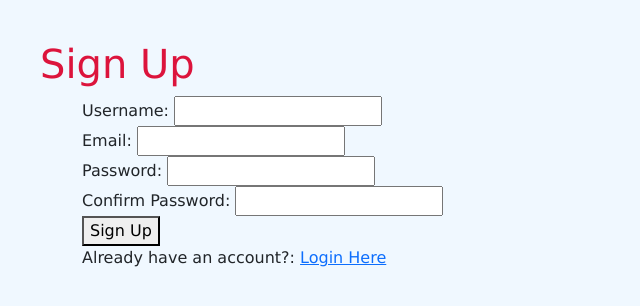
After one commit to SGalindo831/Flask_Practice, a Flask app: page /register in a window 1280 px wide. The commit adds this page. Shown: the top 306 px of the page, without its empty margins (0-640 px from the left). Run offline with Flask 3, Linux system fonts and the light colour scheme.

Commit message:
Created Login and Register pages

```diff
--- a/app.py
+++ b/app.py
@@ -1,22 +1,104 @@
-from flask import Flask, render_template
-from flask_login import LoginManager
+from flask import Flask, render_template, request, redirect, url_for, flash
+from flask_login import LoginManager, login_user, logout_user, login_required, current_user
+from models import db, User
+from dotenv import load_dotenv
+import os
+
+# Load the environment variables from the .env file
+load_dotenv()
 
 app = Flask(__name__)
+app.config['SECRET_KEY'] = os.getenv('SECRET_KEY')
+app.config['SQLALCHEMY_DATABASE_URI'] = os.getenv('DATABASE_URI')
+app.config['SQLALCHEMY_TRACK_MODIFICATIONS'] = False
 
+# Initialize database
+db.init_app(app)
+
+# Initializing Flask Login
 login = LoginManager(app)
 login.login_view = 'login'
+
+@login.user_loader
+def load_user(user_id):
+    return User.query.get(int(user_id))
 
 @app.route('/', methods=['GET', 'POST'])
 def home():
     return render_template('login.html')
 
-@app.route('/about')
-def about():
-    return render_template('about.html')
+# Check if the user is login credentials are correct, if correct let them in
+@app.route('/login', methods=['GET', 'POST'])
+def login():
+    if current_user.is_authenticated:
+        return redirect(url_for('index'))
+
+    if request.method == 'POST':
+        username = request.form.get('username')
+        password = request.form.get('password')
+        user = User.query.filter_by(username=username).first()
+
+        if user and user.check_password(password):
+            login_user(user) # This creates a session for the remembered user that is logged in
+            return redirect(url_for('index'))
+        else:
+            flash('Invalid username or password')
+
+    return render_template('login.html')
+
+
+# Request for email, username, and password to create an account
+@app.route('/register', methods=['GET', 'POST'])
+def register():
+    if current_user.is_authenticated:
+        return redirect(url_for('index'))
+
+    if request.method == 'POST':
+        username = request.form.get('username')
+        email = request.form.get('email')
+        password = request.form.get('password')
+        confirm_password = request.form.get('confirm_password')
+
+        # Check if Passwords match
+        if password != confirm_password:
+            flash('Passwords do not match')
+            return redirect(url_for('register'))
+
+        # Check if username already exists
+        if User.query.filter_by(username=username).first():
+            flash('Username already exists')
+            return redirect(url_for('register'))
+
+        # Check if email is already registered
+        if User.query.filter_by(email=email).first():
+            flash('Email already registered')
+            return redirect(url_for('register'))
+
+        user = User(username=username, email=email) # This creates a python object
+        user.set_password(password) # Hashes the password for secrity, stores in user.password_hash
+        db.session.add(user) # We tell SQLAlchemy to save this
+        db.session.commit() # Writes to the 'users.db' file
+
+        flash('Registration successful! Please log in.')
+        return redirect(url_for('login'))
+
+    return render_template('register.html')
+
+@app.route('/logout')
+@login_required
+def logout():
+    logout_user()
+    return redirect(url_for('login'))
 
 @app.route('/index')
 def index():
     return render_template('index.html')
 
+@app.route('/about')
+def about():
+    return render_template('about.html')
+
 if __name__ == '__main__':
+    with app.app_context():
+        db.create_all()
     app.run(debug=True)
--- /dev/null
+++ b/init_db.py
@@ -0,0 +1,5 @@
+from app import app, db
+
+with app.app_context():
+    db.create_all()
+    print("Database created successfully!")
--- a/requirements.txt
+++ b/requirements.txt
@@ -2,7 +2,11 @@ blinker==1.9.0
 click==8.3.1
 Flask==3.1.2
 Flask-Login==0.6.3
+Flask-SQLAlchemy==3.1.1
 itsdangerous==2.2.0
 Jinja2==3.1.6
 MarkupSafe==3.0.3
+python-dotenv==1.2.1
+SQLAlchemy==2.0.46
+typing_extensions==4.15.0
 Werkzeug==3.1.5
--- a/templates/login.html
+++ b/templates/login.html
@@ -27,6 +27,10 @@
         <div>
             <button type="submit">Log In</button>
         </div>
+
+        <div>
+            <p>Don't have an account?: <a href="/register">Sign Up</a></p>
+        </div>
     </form>
 
     {% include 'partials/scripts.html' %}
--- /dev/null
+++ b/templates/register.html
@@ -0,0 +1,40 @@
+<!DOCTYPE html>
+<html lang="en">
+<head>
+    {% include 'partials/head.html' %}
+</head>
+<body>
+
+    <h1>Sign Up</h1>
+
+    <div class="container">
+        <form action="/register" method="POST">
+
+            <div class="form-group">
+                <label for="username">Username:</label>
+                <input type="text" name="username" id="username" required>
+            </div>
+
+            <div class="form-group">
+                <label for="email">Email:</label>
+                <input type="email" name="email" id="email" required>
+            </div>
+
+            <div class="form-group">
+                <label for="password">Password:</label>
+                <input type="password" name="password" id="password" required minlength="6">
+            </div>
+
+            <div class="form-group">
+                <label for="confirm_password">Confirm Password:</label>
+                <input type="password" name="confirm_password" id="confirm_password" required minlength="6">
+            </div>
+
+            <button type="submit">Sign Up</button>
+        </form>
+        <p>Already have an account?: <a href="/">Login Here</a></p>
+    </div>
+
+    {% include 'partials/scripts.html' %}
+</body>
+</html>
```
Also changed, not shown: models.py (added, +20 -0 lines), 1 other file.
